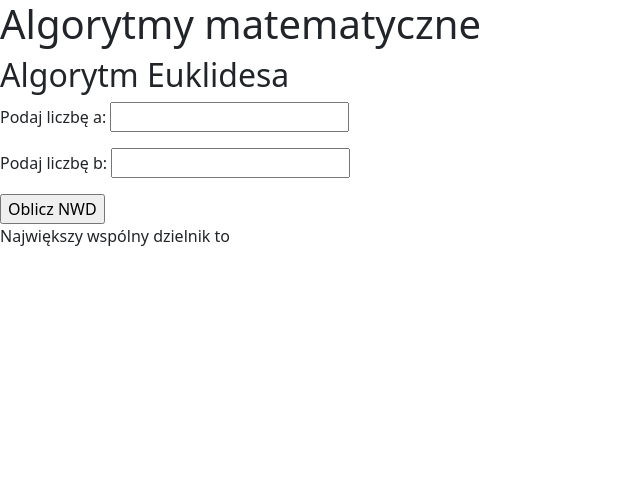
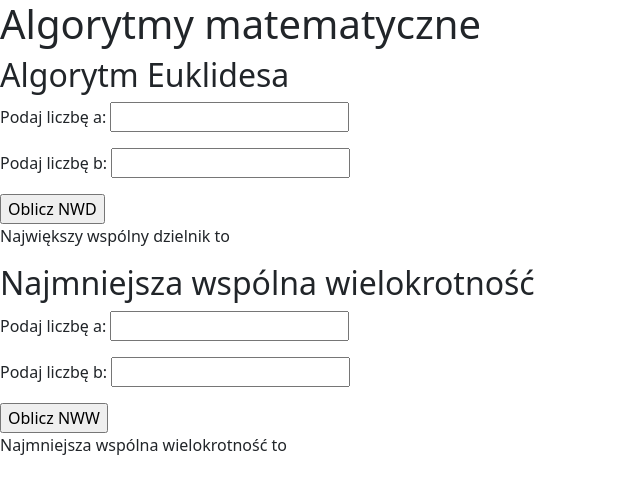
Before and after one commit to gembuspol/3tieg-2022, a plain HTML site: page matematyczne/index.html in a window 1280 px wide. Shown: the whole page, without its empty margins (0-640 px from the left). Drawn offline with nearby package versions, Linux system fonts and the light colour scheme.

Commit message:
jajko
Signed-off-by: Przemysław Gembalczyk <gembuspol@interia.pl>

```diff
--- a/matematyczne/index.html
+++ b/matematyczne/index.html
@@ -20,6 +20,13 @@
             <input type="button" id="obliczEuklides" onclick="euklides()" value="Oblicz NWD">
             <p> Największy wspólny dzielnik to <output id="euklidesWynik"></output></p>
         </div>
+        <div id="NWW">
+            <h2>Najmniejsza wspólna wielokrotność</h2>
+            <p>Podaj liczbę a: <input type="number" id="liczbaANWW"></p>
+            <p>Podaj liczbę b: <input type="number" id="liczbaBNWW"></p>
+            <input type="button" id="obliczNWW" onclick="nww()" value="Oblicz NWW">
+            <p> Najmniejsza wspólna wielokrotność to <output id="nwwWynik"></output></p>
+        </div>
     </div>
 
 
--- a/matematyczne/skrypt.js
+++ b/matematyczne/skrypt.js
@@ -20,6 +20,17 @@ function euklides2(liczbaA,liczbaB){
     }
     return liczbaA
 }
-function NWW(){
+function nww(){
+    let liczbaA=parseInt(document.getElementById("liczbaANWW").value)
+    let liczbaB=parseInt(document.getElementById("liczbaBNWW").value)
+    let x=liczbaA*liczbaB;
+    while(liczbaB!=0){
+        let c=liczbaA % liczbaB;
+        liczbaA=liczbaB;
+        liczbaB=c;
+    }
+    let NWD=liczbaA;
+    let wynik = x/NWD;
+    document.getElementById('nwwWynik').value=wynik;
 
 }
```
Also changed, not shown: gotowaneiJajka/skrypt.js (added).
